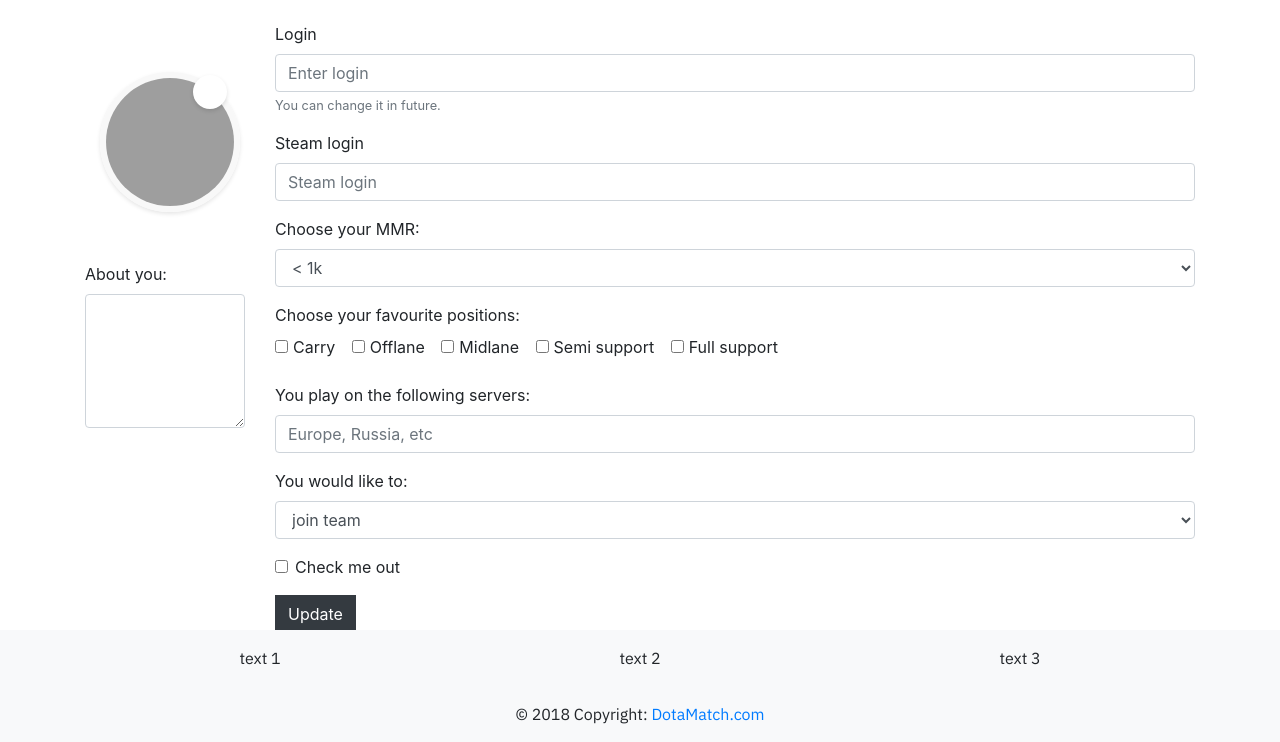
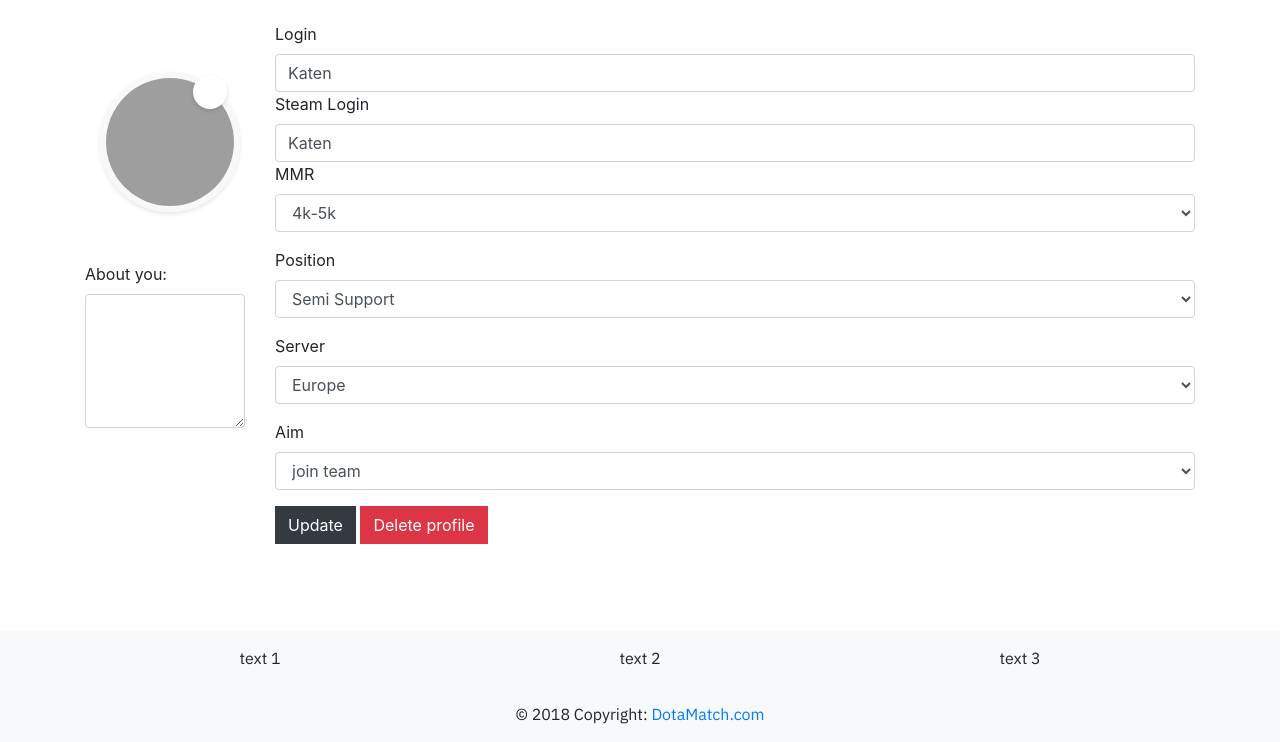
Before and after one commit to rgnlg/PJSalt, a Flask app: page /profile in a window 1280 px wide. Shown: the part 58-800 px from the top of the page. Run offline with Flask 2, Linux system fonts and the light colour scheme; a user stored in the database is signed in; some libraries are stand-ins or nearby versions; grey boxes are pictures that could not be loaded.

Commit message:
delete profile + update profile

```diff
--- a/dota_team/forms.py
+++ b/dota_team/forms.py
@@ -1,3 +1,4 @@
+from flask import flash
 from flask_wtf import FlaskForm
 
 from wtforms import StringField, SelectField, PasswordField, SubmitField
@@ -8,7 +9,7 @@ from dota_team.models import User
 
 
 class RegisterForm(FlaskForm):
-    # TODO: добавить собственные сообщения об ошибках валидации
+    # TODO: добавить собственные сообщения об ошибках валидации - done
     login = StringField("Login", validators=[DataRequired(), Length(min=3, max=35)])
     steam_login = StringField("Steam Login", validators=[DataRequired()])
     password = PasswordField("Password", validators=[
@@ -28,10 +29,30 @@ class RegisterForm(FlaskForm):
             raise ValidationError("User with this login already exists, pick another one!")
 
 
+class UpdateProfileForm(FlaskForm):
+    login = StringField("Login", validators=[Length(min=3, max=35)])
+    steam_login = StringField("Steam Login")
+    mmr = SelectField("MMR", choices=mmr_choices, coerce=str)
+    position = SelectField("Position", choices=position_choices, coerce=int)
+    server = SelectField("Server", choices=server_choices)
+    aim = SelectField("Aim", choices=aim_choices, coerce=int)
+    submit = SubmitField('Update')
+
+    # raise error if login exists
+    def validate_login_update(self, login):
+        if User.query.filter_by(login=login.data).first():
+            raise ValidationError("User with this login already exists, pick another one!")
+
+
 class LoginForm(FlaskForm):
-    login = StringField("Login", validators=[DataRequired(), Length(min=5, max=35)])
+    login = StringField("Login", validators=[DataRequired(), Length(min=3, max=35)])
     password = PasswordField("Password", validators=[DataRequired(), Length(min=8, max=35)])
     submit = SubmitField("Login")
+
+    # def validate_login(self, login):
+    #     user = User.query.filter_by(login=login.data).first()
+    #     if not user:
+    #         raise ValidationError("No such user!")
 
 
 # пока что может быть оверкилл, но в будущем должна быть поисковая форма, а не просто запрос
--- a/dota_team/routes.py
+++ b/dota_team/routes.py
@@ -5,7 +5,7 @@ from flask import render_template, url_for, redirect
 from flask import flash, request
 from flask_login import login_user, logout_user, current_user
 
-from dota_team.forms import RegisterForm, LoginForm, TeamSearchForm
+from dota_team.forms import RegisterForm, LoginForm, TeamSearchForm, UpdateProfileForm
 from dota_team.models import User
 
 
@@ -28,7 +28,7 @@ def register():
 
         user = User(
             login=form.login.data,
-            steam_login=form.login.data,
+            steam_login=form.steam_login.data,
             password_hash=password_hash,
             mmr=form.mmr.data,
             aim=form.aim.data,
@@ -51,13 +51,17 @@ def login():
 
     if form.validate_on_submit():
         user = User.query.filter_by(login=form.login.data).first()
+        if not user:
+            flash("No user with such login!", "danger")
+            return redirect(url_for("login"))
+
         valid_password = sha256_crypt.verify(form.password.data, user.password_hash)
         if user and valid_password:
             login_user(user)
             flash(f"Successfully logged in", "success")
             return redirect(url_for("profile"))
 
-        flash("No such user! Please check username and password.", "danger")
+        flash("No such user! Please check password.", "danger")
     return render_template("login.html", form=form)
 
 
@@ -69,12 +73,53 @@ def logout():
 
 @app.route('/search', methods=["GET", "POST"])
 def search():
+    if current_user.is_authenticated:
+        return redirect(url_for("home"))
+
     form = TeamSearchForm(request.form)
 
     # return render_template("search.html", query=query_position, user_data=users)
     return render_template("search.html", form=form)
 
 
+# TODO: добавить /profile/<str:user_login>
 @app.route('/profile', methods=["GET", "POST"])
 def profile():
-    return render_template("profile.html")
+    if current_user.is_authenticated:
+        # костыль для дефолта в selectfiled
+        form = UpdateProfileForm(
+            login=current_user.login,
+            steam_login=current_user.steam_login,
+            mmr=current_user.mmr,
+            aim=current_user.aim,
+            position=current_user.position,
+            server=current_user.server
+        )
+        if form.validate_on_submit():
+            # хезе как выбрать только те, что изменены
+            # vars() явно не подходит. данных мало так что апдейтим все!
+            user = User.query.filter_by(login=current_user.login).update(dict(
+                    login=form.login.data,
+                    steam_login=form.steam_login.data,
+                    mmr=form.mmr.data,
+                    aim=form.aim.data,
+                    position=form.position.data,
+                    server=form.server.data
+            ))
+            db.session.commit()
+            flash("Your profile info successfully updated!", "success")
+            return redirect(url_for("profile"))
+        return render_template("profile.html", form=form)
+    else:
+        flash("Your are not logged in yet!", "danger")
+        return redirect(url_for("login"))
+
+
+@app.route('/delete_profile')
+def delete_profile():
+    user = db.session.query(User).filter_by(login=current_user.login).first()
+    db.session.delete(user)
+    db.session.commit()
+    logout_user()
+    flash("Your profile was deleted!", "danger")
+    return redirect(url_for("login"))
--- a/dota_team/templates/profile.html
+++ b/dota_team/templates/profile.html
@@ -1,6 +1,7 @@
 {% extends "index.html" %}
 {% set active_page = "profile" %}
 {% from "includes/_formhelpers.html" import print_flashes %}
+{% from "includes/_formhelpers.html" import render_field %}
 
 {% block title %} Profile {% endblock %}
 
@@ -55,93 +56,58 @@
     <!--параметры-->
     <div class="col">
         {{ print_flashes() }}
-        <form>
-            <!--логин-->
-            <div class="form-group">
-                <label for="login">Login</label>
-                <input type="email" class="form-control" id="login" aria-describedby="emailHelp" placeholder="Enter login">
-                <small id="loginHelp" class="form-text text-muted">You can change it in future.</small>
-            </div>
+        <form action="" id="profile_form" method="POST">
+                {{ form.hidden_tag() }}
 
-            <!--стим логин-->
-            <div class="form-group">
-                <label for="steam_acc">Steam login</label>
-                <input type="email" class="form-control" id="steam_acc" placeholder="Steam login">
-            </div>
+                {{ render_field(form.login, class="form-control") }}
 
-            <!--ммр-->
-            <div class="form-group">
-                <label for="mmr">Choose your MMR:</label>
-                <select class="form-control" id="mmr">
-                    <option>< 1k</option>
-                    <option>1k-2k</option>
-                    <option>2k-3k</option>
-                    <option>3k-4k</option>
-                    <option>4k-5k</option>
-                    <option>5k-6k</option>
-                    <option>6k-7k</option>
-                    <option>7k-8k</option>
-                    <option>8k-9k</option>
-                    <option>>9k</option>
-                </select>
-            </div>
+                {{ render_field(form.steam_login, class="form-control") }}
 
-            <!--позиции-->
-            <div>
-                <label>Choose your favourite positions:</label><br>
-                <div class="form-check-inline">
-                    <label class="form-check-label">
-                        <input type="checkbox" class="form-check-input" value="">Carry
-                    </label>
+                <div class="form-group">
+                    {{ form.mmr.label }}
+                    {{ form.mmr(class="form-control") }}
                 </div>
 
-                <div class="form-check-inline">
-                    <label class="form-check-label">
-                        <input type="checkbox" class="form-check-input" value="">Offlane
-                    </label>
+                <div class="form-group">
+                    {{ form.position.label }}
+                    {{ form.position(class="form-control") }}
                 </div>
 
-                <div class="form-check-inline">
-                    <label class="form-check-label">
-                        <input type="checkbox" class="form-check-input" value="">Midlane
-                    </label>
+                <div class="form-group">
+                    {{ form.server.label }}
+                    {{ form.server(class="form-control") }}
                 </div>
 
-                <div class="form-check-inline">
-                    <label class="form-check-label">
-                        <input type="checkbox" class="form-check-input" value="">Semi support
-                    </label>
+                <div class="form-group">
+                    {{ form.aim.label }}
+                    {{ form.aim(class="form-control") }}
+                </div>
+                {{ form.submit(class="btn btn-dark rounded-0") }}
+
+                <button type="button" class="btn btn-danger rounded-0" data-toggle="modal" data-target="#exampleModal">
+                        Delete profile
+                </button>
+
+                 <div class="modal fade" id="exampleModal" tabindex="-1" role="dialog" aria-labelledby="exampleModalLabel" aria-hidden="true">
+                        <div class="modal-dialog modal-dialog-centered" role="document">
+                          <div class="modal-content">
+                            <div class="modal-header">
+                              <h5 class="modal-title" id="exampleModalLabel">Delete confirmation</h5>
+                              <button type="button" class="close" data-dismiss="modal" aria-label="Close">
+                                <span aria-hidden="true">&times;</span>
+                              </button>
+                            </div>
+                            <div class="modal-body">Are you sure you want to permanently delete <mark class="bg-dark text-white">yourself</mark>?</div>
+                            <div class="modal-footer">
+                              <button type="button" class="btn btn-succes rounded-0" data-dismiss="modal">Close</button>
+                              <a href="{{ url_for('delete_profile') }}" class="btn btn-danger rounded-0">Delete</a>
+                            </div>
+                          </div>
+                        </div>
                 </div>
 
-                <div class="form-check-inline">
-                    <label class="form-check-label">
-                        <input type="checkbox" class="form-check-input" value="">Full support
-                    </label>
-                </div>
-            </div><br>
 
-            <!--сервер-->
-            <div class="form-group">
-                <label for="server">You play on the following servers:</label>
-                <input type="email" class="form-control" id="login" aria-describedby="emailHelp" placeholder="Europe, Russia, etc">
-            </div>
 
-            <!--для чего-->
-            <div class="form-group">
-                <label for="aim">You would like to:</label>
-                <select class="form-control" id="aim">
-                    <option>join team</option>
-                    <option>find person for the team</option>
-                    <option>find person for a party</option>
-                </select>
-            </div>
-
-            <!--кнопка-->
-            <div class="form-group form-check">
-                <input type="checkbox" class="form-check-input" id="update_info">
-                <label class="form-check-label" for="update_info">Check me out</label>
-            </div>
-            <button type="update" class="btn btn-dark rounded-0">Update</button>
         </form>
     </div>
 </div>
--- /dev/null
+++ b/dota_team/utils.py
@@ -0,0 +1,5 @@
+
+
+def update_profile(current_user, update_form):
+    for key in vars(update_form):
+        pass
```
Also changed, not shown: requirements.txt (added, +30 -0 lines), dota_team/main.db.
